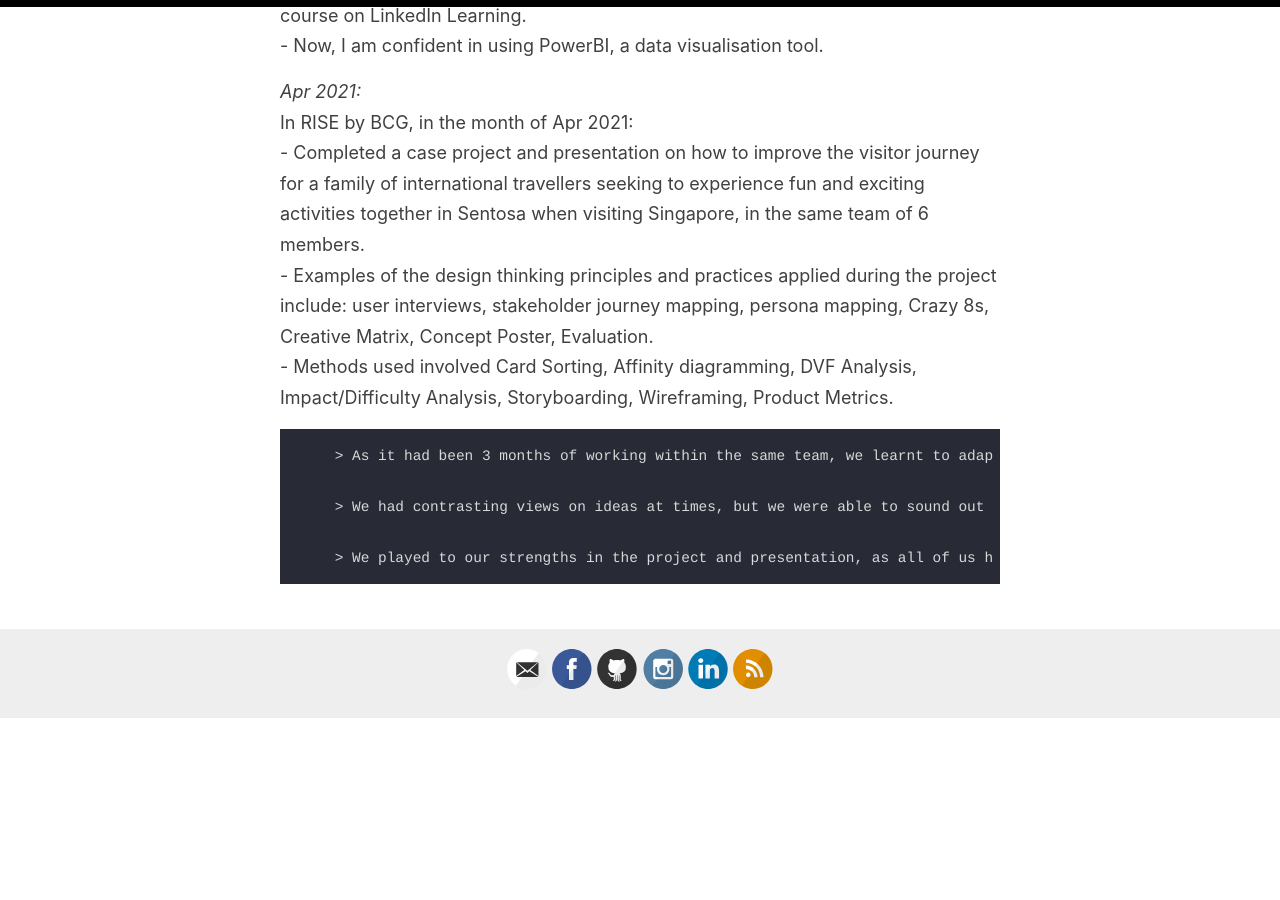
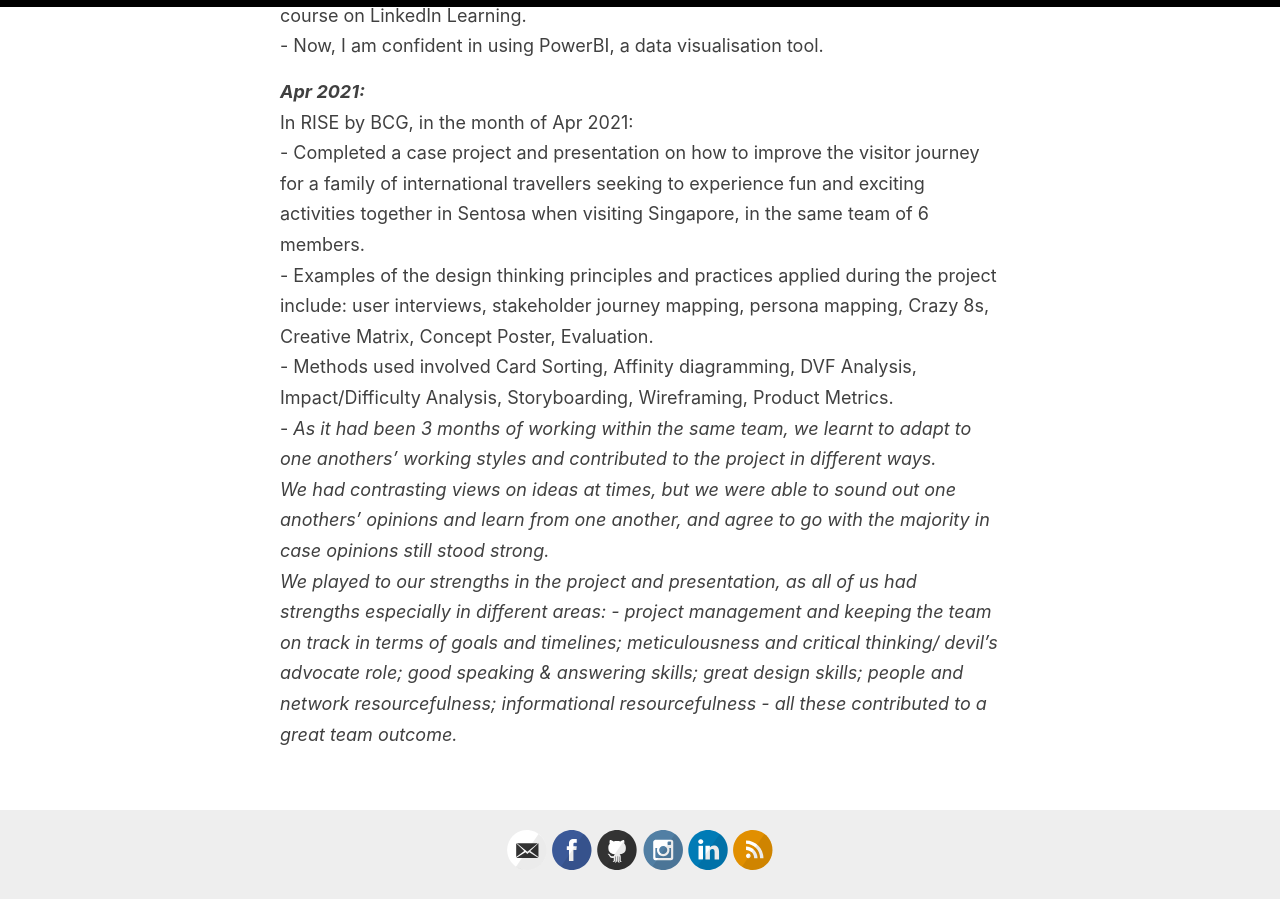
Before and after one commit to liawbeile/liawbeile.github.io, a Jekyll site: the page built from _pages/about.md, in a window 1280 px wide and 900 px high, scrolled down 3435 px. Built offline with Jekyll 4.4.1, drawn with Linux system fonts in a browser that asks for light colours; before the commit the page ends 4154 px from its top, so only the background shows below that.

```diff
--- a/_pages/about.md
+++ b/_pages/about.md
@@ -53,19 +53,19 @@ Kindly refer to my blog posts in this site for the detailed programming journey
 
 ### Digital & Business skills I gained in 2021:
 
-_Jan 2021:_
+**_Jan 2021:_**
 Attended a Scrum course and learnt about Agile methodologies and how Agile helps to create effective teams.
     - Attained the ScrumMaster certification issued by Scrum Alliance.
         - Learnt to apply scrum practices like sprint planning, planning/inserting/shifting tasks in product backlogs, setting definitions of 'done' for tasks, sprint review and sprint retrospectives.
 
-_Feb 2021:_
+**_Feb 2021:_**
 I enrolled in a 6-month digital upskilling program called [RISE](https://rise.bcg.com/business-data-analytics/), an initiative by Boston Consulting Group (BCG), in the business and data analytics track, to build my business and digital skills.
 The course is currently ongoing, and is expected to end in early Aug 2021.
     - Gained business skills including creative problem solving, modelling and analysis, story lining and slide writing.
     - Completed a case project and presentation on how to increase Apple's consumer electronics revenues, in a team of 6 members.
         - Examples of problem solving skills applied includes SCQ (Situation Complication Question) framework, basic data modelling involving use of assumptions and based on relevant historical or projected datasets across the different years (e.g. revenues by products, revenues by country, product price comparisons, technology brand values & more), story lining and slide writing.
 
-_Mar 2021:_
+**_Mar 2021:_**
 In RISE by BCG, in the month of Mar 2021:
     - Attained human centred design (HCD) skills involving the 4 main phases of research, synthesise, produce & evaluate.
     - Completed a case project and presentation on how to improve the customer journey for a non tech-savvy Starhub mobile phone and plan customer, in the same team of 6 members.
@@ -75,14 +75,11 @@ In RISE by BCG, in the month of Mar 2021:
 I also took up a 2-day online course by DigitalBCG Academy, did multiple hands-on PowerBI practices using sample datasets, and also went through another PowerBI course on LinkedIn Learning.
     - Now, I am confident in using PowerBI, a data visualisation tool.
 
-_Apr 2021:_
+**_Apr 2021:_**
 In RISE by BCG, in the month of Apr 2021:
     - Completed a case project and presentation on how to improve the visitor journey for a family of international travellers seeking to experience fun and exciting activities together in Sentosa when visiting Singapore, in the same team of 6 members.
         - Examples of the design thinking principles and practices applied during the project include: user interviews, stakeholder journey mapping, persona mapping, Crazy 8s, Creative Matrix, Concept Poster, Evaluation.
         - Methods used involved Card Sorting, Affinity diagramming, DVF Analysis, Impact/Difficulty Analysis, Storyboarding, Wireframing, Product Metrics.
-
-        > As it had been 3 months of working within the same team, we learnt to adapt to one anothers' working styles and contributed to the project in different ways.
-
-        > We had contrasting views on ideas at times, but we were able to sound out one anothers' opinions and learn from one another, and agree to go with the majority in case opinions still stood strong.
-
-        > We played to our strengths in the project and presentation, as all of us had strengths especially in different areas: - project management and keeping the team on track in terms of goals and timelines; meticulousness and critical thinking/ devil's advocate role; good speaking & answering skills; great design skills; people and network resourcefulness; informational resourcefulness - all these contributed to a great team outcome.
+            - _As it had been 3 months of working within the same team, we learnt to adapt to one anothers' working styles and contributed to the project in different ways.
+            We had contrasting views on ideas at times, but we were able to sound out one anothers' opinions and learn from one another, and agree to go with the majority in case opinions still stood strong.
+            We played to our strengths in the project and presentation, as all of us had strengths especially in different areas: - project management and keeping the team on track in terms of goals and timelines; meticulousness and critical thinking/ devil's advocate role; good speaking & answering skills; great design skills; people and network resourcefulness; informational resourcefulness - all these contributed to a great team outcome._
```
